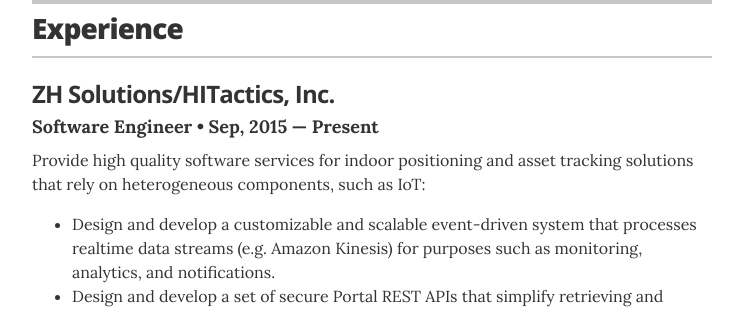
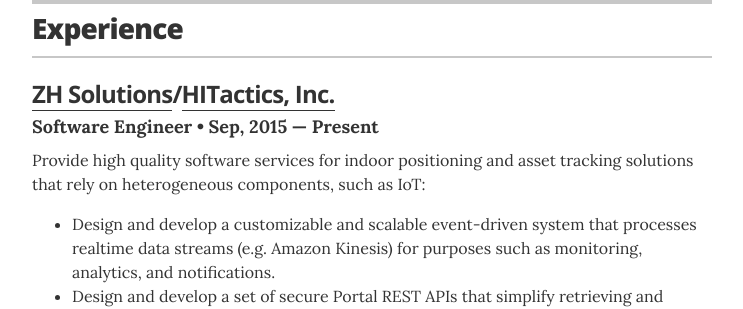
Before and after one commit to Vylegzv/Vylegzv.github.io, a Jekyll site: the page built from index.html, in a window 1280 px wide and 900 px high, scrolled down 375 px. Shown: the part 183-492 px from the top of the window, without its empty margins (268-1011 px from the left). Built offline with Jekyll 4.4.1, drawn with Linux system fonts in a browser that asks for light colours.

Commit message:
resume fix and added current work links

```diff
--- a/_layouts/resume.html
+++ b/_layouts/resume.html
@@ -57,7 +57,7 @@
         </header>
 
         <div class="resume-item" itemscope itemprop="worksFor" itemtype="http://schema.org/Organization">
-          <h3 class="resume-item-title" itemprop="name">ZH Solutions/HITactics, Inc.</h3>
+          <h3 class="resume-item-title" itemprop="name"><a href="http://www.zhs.io/">ZH Solutions</a>/<a href="http://www.hitactics.com/">HITactics, Inc.</a></h3>
           <h4 class="resume-item-details" itemprop="description">Software Engineer &bull; Sep, 2015 &mdash; Present</h4>
           <p class="resume-item-copy">Provide high quality software services for indoor
           positioning and asset tracking solutions that rely on heterogeneous components,
```
Also changed, not shown: 1 other file.
